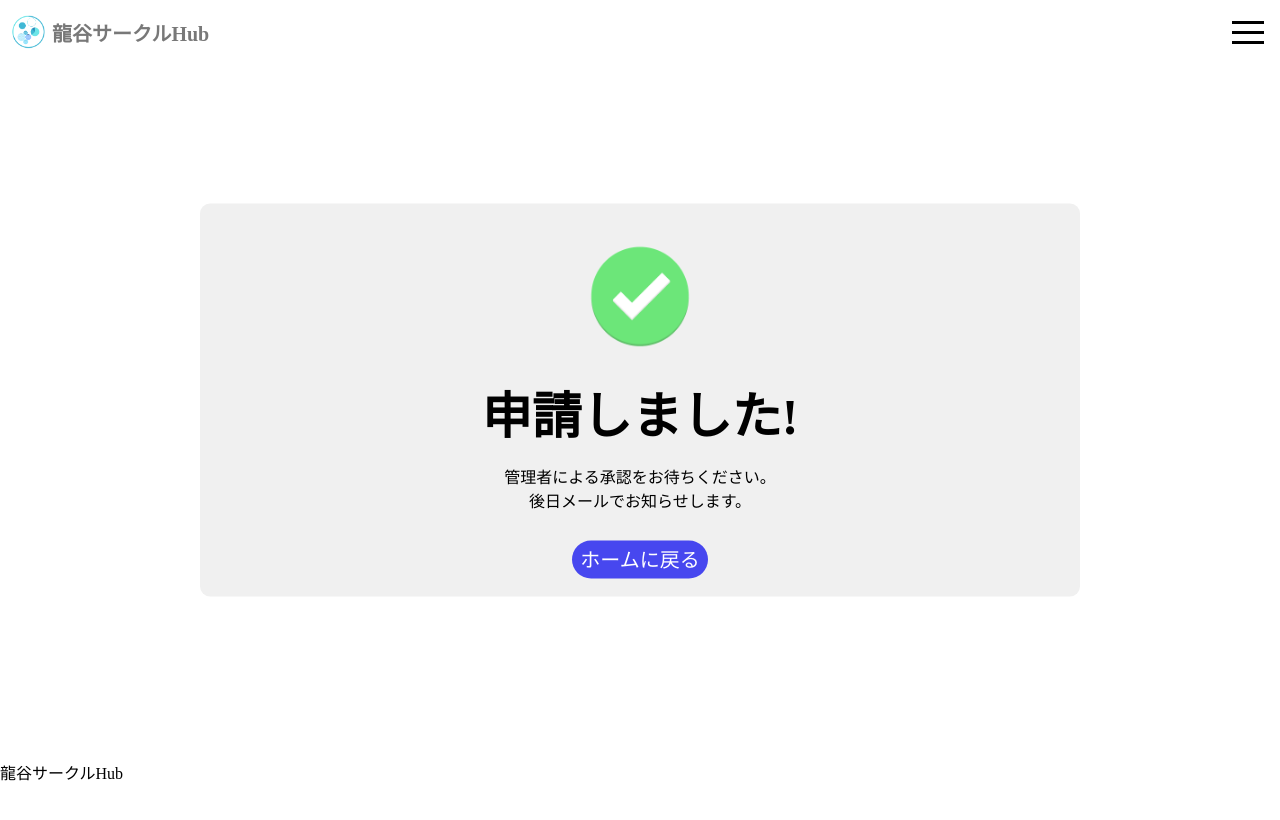
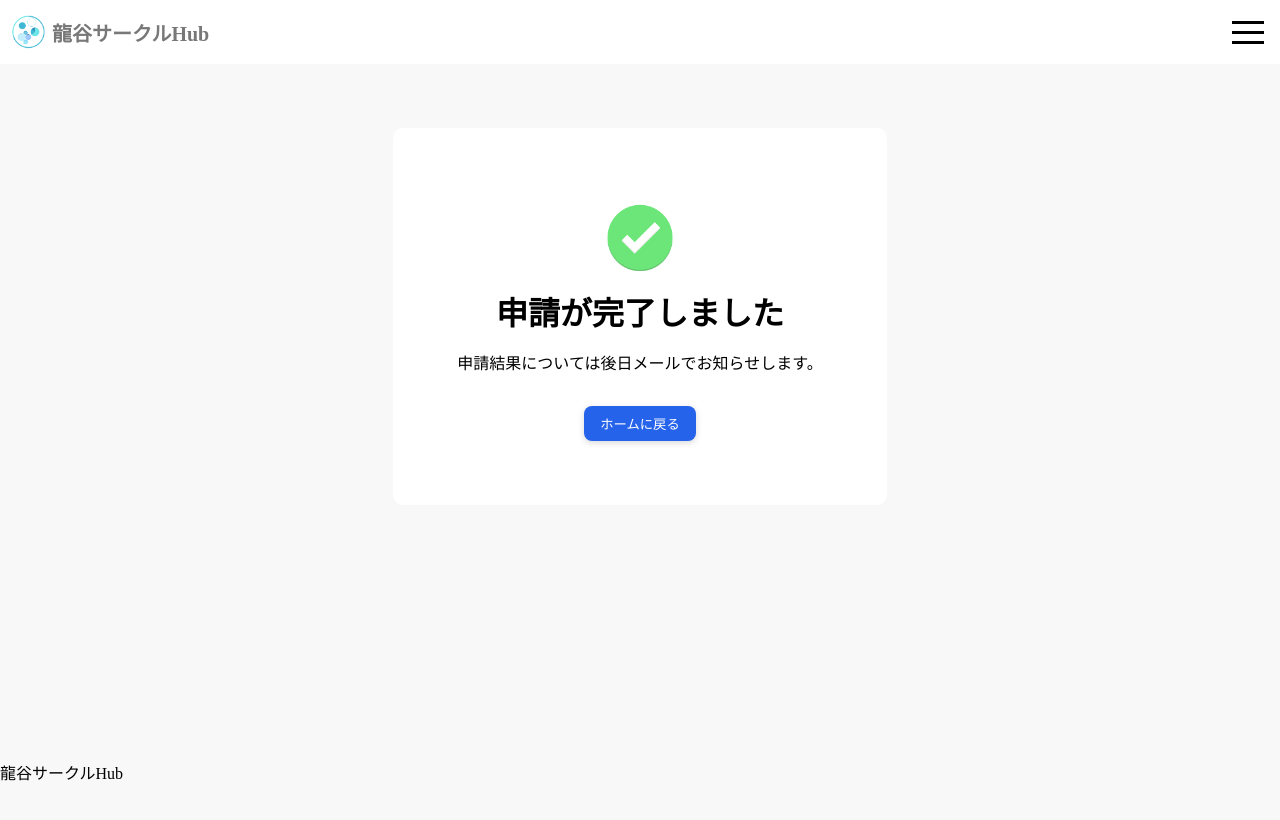
Before and after one commit to Ryukoku-Horizon/2025-AdvancedGroup-MidTeamDev-No2, a React (Create React App) app in the folder frontend/: page /ryukoku-circle-hub/comp in a window 1280 px wide. Shown: the top 820 px of the page. Built offline with nearby package versions, Linux system fonts and the light colour scheme; no server answers.

Commit message:
申請完了ぺーじ

```diff
--- a/frontend/src/pages/circles/circlePage.tsx
+++ b/frontend/src/pages/circles/circlePage.tsx
@@ -26,7 +26,7 @@ const CirclePage=()=>{
     return (
         <Layout>
             <div className="manage-container">
-                <div className="main-content flex items-center justify-center">
+                <div className="main-content flex flex-col items-center justify-center">
                     <section className="circle-info relative" style={{maxWidth:"650px"}}>
                     {!loading && !pageLoad && circleData && <div>
                         {circleData.image!==""&& <img src={circleData.image} className="circle-cover" />}
--- a/frontend/src/pages/comp.tsx
+++ b/frontend/src/pages/comp.tsx
@@ -1,14 +1,20 @@
-import { Link } from "react-router-dom";
+import {  useNavigate } from "react-router-dom";
 import Layout from "../components/Layout/Layout";
+import ConfirmButton from "../components/common/Btn/confirmBtn/confirmBtn";
 
 const Comp=()=>{
+    const navigate = useNavigate()
+
     return (
         <Layout>
-            <div className="flex-col radius-s bg-gray-1 p-3 text-center w-65p center-posi">
-                <img className="w-18" src="/ok-img.png" alt="申請完了" />
-                <p className="font-50 bold m-0">申請しました!</p>
-                <p className="font-md pb-2">管理者による承認をお待ちください。<br />後日メールでお知らせします。</p>
-                <Link to="/" className="radius-md background-blue white p-1 font-l">ホームに戻る</Link>
+            <div className="h-full w-full bg-gray-0.5 flex flex-col items-center py-8">
+                <div className="flex-col radius-s bg-white p-8 flex items-center">
+                    <img className="w-12" src="/ok-img.png" alt="申請完了" />
+                    <p className="font-3xl bold m-0">申請が完了しました</p>
+                    <p className="font-md pb-2">申請結果については後日メールでお知らせします。</p>
+                    <ConfirmButton onClick={()=>{navigate("/")}}>ホームに戻る</ConfirmButton>
+                    {/* <Link to="/" className="radius-md background-blue white p-1 font-l">ホームに戻る</Link> */}
+                </div>
             </div>
         </Layout>
     )
--- a/frontend/src/styles/global/box.css
+++ b/frontend/src/styles/global/box.css
@@ -118,6 +118,15 @@
 .w-9{
     width: 4.5rem;
 }
+.w-10{
+    width: 5rem;
+}
+.w-12{
+    width: 6rem;
+}
+.w-16{
+    width: 8rem;
+}
 .w-10p{
     width: 10%;
 }
@@ -224,6 +233,9 @@
 .bg-black{
     background-color: black;
 }
+.bg-gray-0\.5{
+    background-color: rgb(248, 248, 248);
+}
 .bg-gray-1{
     background: rgb(240, 240, 240);
 }
--- /dev/null
+++ b/frontend/src/types/QnA.ts
@@ -0,0 +1,4 @@
+export type QnA = {
+    a:string[];
+    q:string;
+}
```
Also changed, not shown: frontend/src/constants/qna.ts (added, +11 -0 lines).
